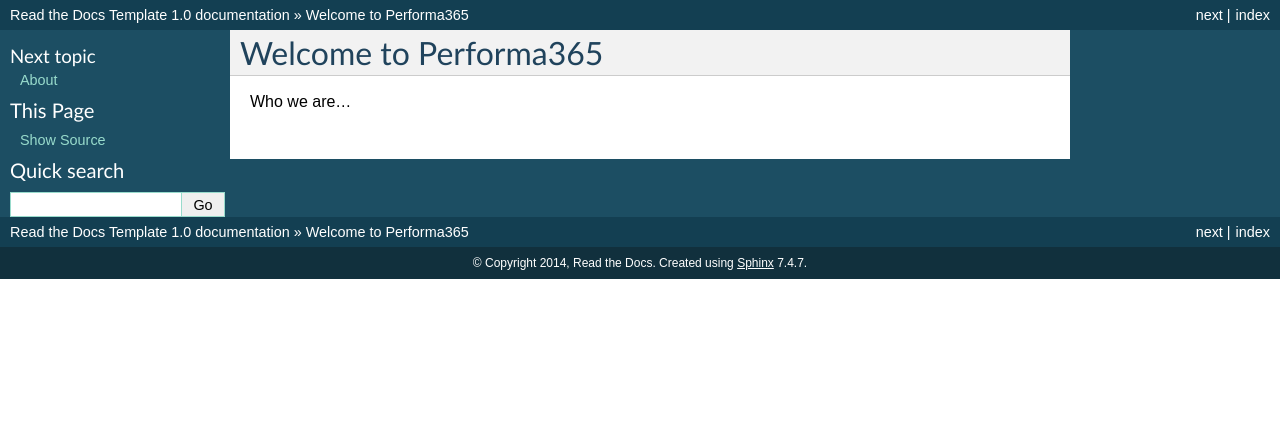
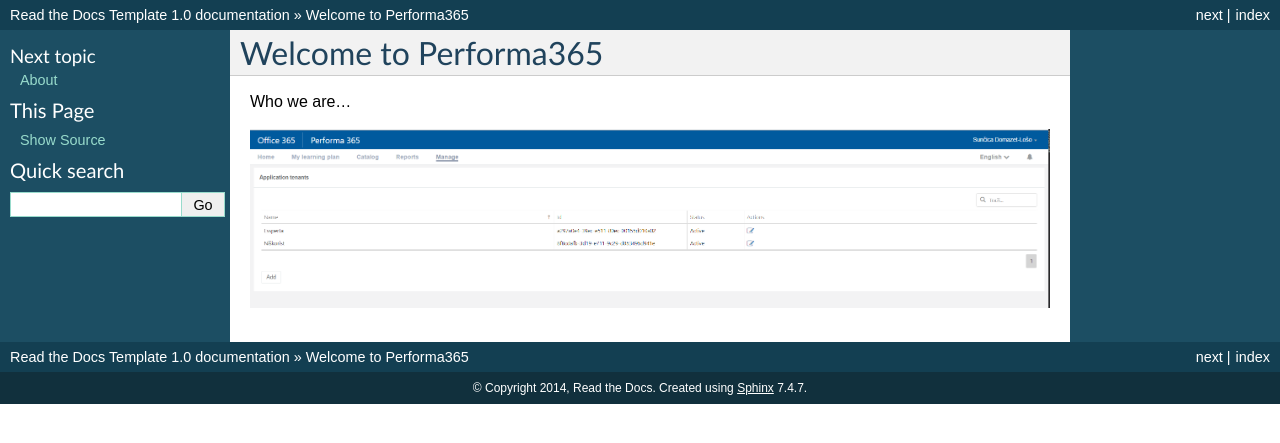
Before and after one commit to pslisko/performa365docs, a Sphinx documentation site: the page built from docs/index.rst, in a window 1280 px wide. Shown: the top 443 px of the page. Built offline with Sphinx 7.4.7, drawn with Linux system fonts in a browser that asks for light colours; pages that are not in the unit, such as notebooks, are missing from menus.

Commit message:
Update index.rst

```diff
--- a/docs/index.rst
+++ b/docs/index.rst
@@ -2,6 +2,10 @@
 ==========================
 
 Who we are...
+
+.. image:: tenant-tablica.png
+   :target: general/requirements-rst
+
 
 
 .. toctree::
```
